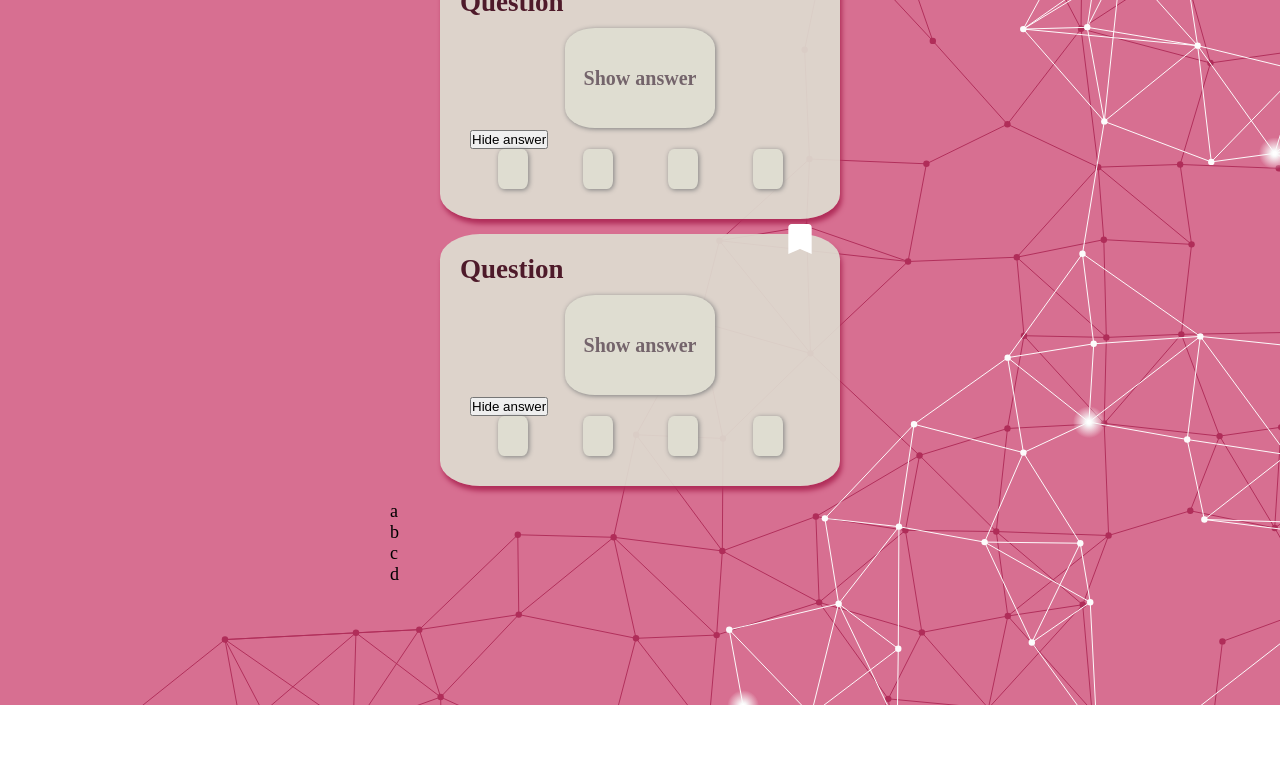
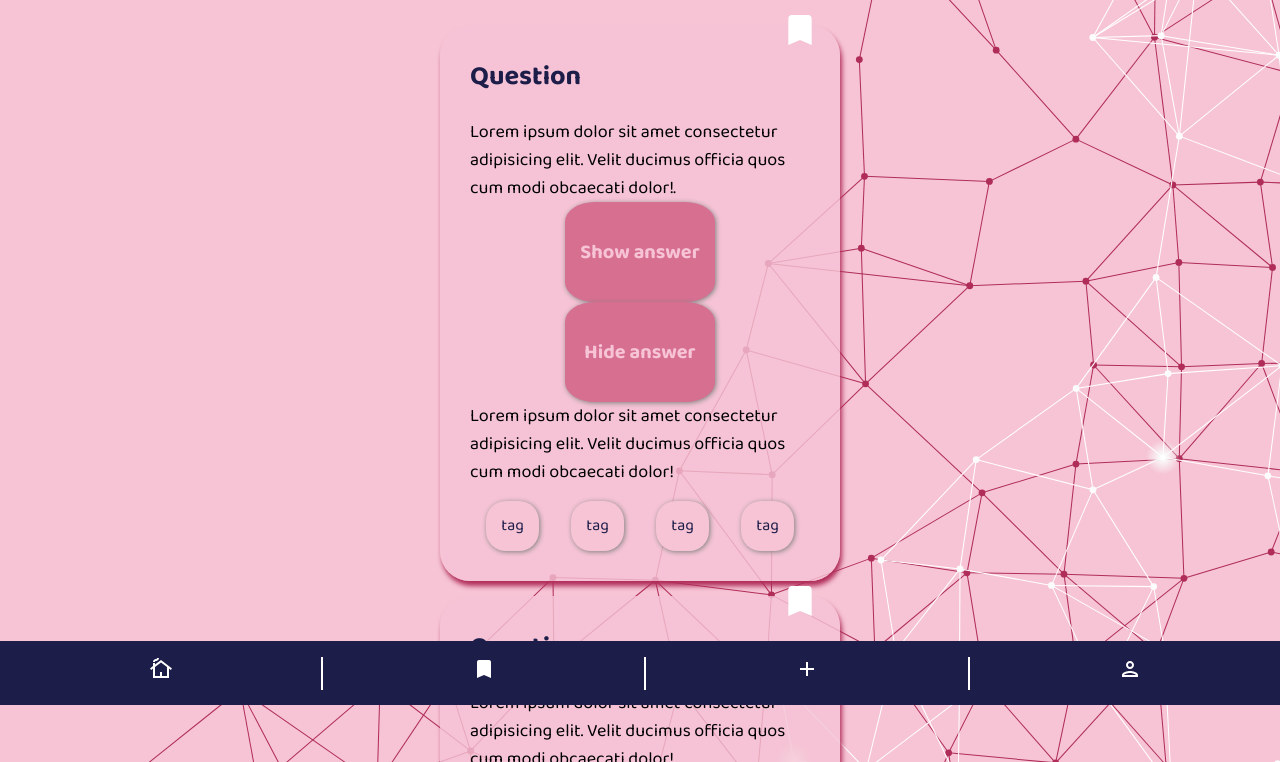
Before and after one commit to cintiavazquez/quizz-app, a plain HTML site: page bookmarks.html in a window 1280 px wide. Shown: the part 95-857 px from the top of the page. Before the commit the page ends 800 px from the top, so only its background shows below. Drawn offline with Linux system fonts and the light colour scheme.

Commit message:
Add further styles

```diff
--- a/base.css
+++ b/base.css
@@ -11,9 +11,20 @@ html {
 ul {
   list-style: none;
 }
+a {
+  text-decoration: none;
+  font-family: inherit;
+  color: inherit;
+}
+
 body {
   max-width: 500px;
   margin: auto;
   font-family: "Baloo 2";
   font-size: 1.8rem;
 }
+
+main {
+  margin-top: 15vh;
+  margin-bottom: 15vh;
+}
--- a/bookmarks.html
+++ b/bookmarks.html
@@ -5,15 +5,18 @@
     <meta http-equiv="X-UA-Compatible" content="IE=edge" />
     <meta name="viewport" content="width=device-width, initial-scale=1.0" />
     <title>Quiz-app</title>
+    <style>
+      @import url("https://fonts.googleapis.com/css2?family=Baloo+2:wght@400;700&family=Roboto:wght@100&family=Tinos:wght@400;700&display=swap");
+    </style>
     <link rel="stylesheet" href="style.css" />
   </head>
   <body>
-    <header>
-      <h1 class="title">QUIZ-APP</h1>
-    </header>
+    <nav class="nav__top">
+      <h1>Bookmarks</h1>
+    </nav>
     <main>
       <article class="question">
-        <h2>Question</h2>
+        <h2 class="title">Question</h2>
         <aside class="question__bookmark">
           <svg
             class="bookmark"
@@ -28,22 +31,28 @@
           </svg>
         </aside>
         <div class="question__wrap">
-          <p class="question__text"></p>
+          <p class="question__text">
+            Lorem ipsum dolor sit amet consectetur adipisicing elit. Velit
+            ducimus officia quos cum modi obcaecati dolor!.
+          </p>
           <button class="button">Show answer</button>
-          <section class="question__answer">
-            <button class="button--hide">Hide answer</button>
-            <p></p>
+          <section class="question__text">
+            <button class="button button--hide">Hide answer</button>
+            <p>
+              Lorem ipsum dolor sit amet consectetur adipisicing elit. Velit
+              ducimus officia quos cum modi obcaecati dolor!
+            </p>
             <section class="question__tags">
-              <p class="questions__tags__single"></p>
-              <p class="questions__tags__single"></p>
-              <p class="questions__tags__single"></p>
-              <p class="questions__tags__single"></p>
+              <p class="questions__tags__single">tag</p>
+              <p class="questions__tags__single">tag</p>
+              <p class="questions__tags__single">tag</p>
+              <p class="questions__tags__single">tag</p>
             </section>
           </section>
         </div>
       </article>
       <article class="question">
-        <h2>Question</h2>
+        <h2 class="title">Question</h2>
         <aside class="question__bookmark">
           <svg
             class="bookmark"
@@ -58,16 +67,22 @@
           </svg>
         </aside>
         <div class="question__wrap">
-          <p class="question__text"></p>
+          <p class="question__text">
+            Lorem ipsum dolor sit amet consectetur adipisicing elit. Velit
+            ducimus officia quos cum modi obcaecati dolor!
+          </p>
           <button class="button">Show answer</button>
-          <section class="question__answer">
-            <button class="button--hide">Hide answer</button>
-            <p></p>
+          <section class="question__text">
+            <button class="button button--hide">Hide answer</button>
+            <p>
+              Lorem ipsum dolor sit amet consectetur adipisicing elit. Velit
+              ducimus officia quos cum modi obcaecati dolor!
+            </p>
             <section class="question__tags">
-              <p class="questions__tags__single"></p>
-              <p class="questions__tags__single"></p>
-              <p class="questions__tags__single"></p>
-              <p class="questions__tags__single"></p>
+              <p class="questions__tags__single">tag</p>
+              <p class="questions__tags__single">tag</p>
+              <p class="questions__tags__single">tag</p>
+              <p class="questions__tags__single">tag</p>
             </section>
           </section>
         </div>
@@ -76,10 +91,30 @@
     <footer class="footer">
       <nav>
         <ul class="nav__list">
-          <li class="nav__li1">a</li>
-          <li class="nav__bookmark">b</li>
-          <li class="nav__li3">c</li>
-          <li class="nav__li4">d</li>
+          <li class="nav__list_item">
+            <a href="./index.html">
+              <img src="./components/images/cottage_black_24dp.svg" alt="Home"
+            /></a>
+          </li>
+          <li class="nav__list_item">
+            <a href="./bookmarks.html">
+              <img
+                src="./components/images/bookmark_white_24dp.svg"
+                alt="Bookmarks"
+            /></a>
+          </li>
+          <li class="nav__list_item">
+            <a href="./create.html"
+              ><img src="./components/images/add_black_24dp.svg" alt="Create"
+            /></a>
+          </li>
+          <li class="nav__list_item">
+            <a href="./profile.html"
+              ><img
+                src="./components/images/person_black_24dp.svg"
+                alt="Profile"
+            /></a>
+          </li>
         </ul>
       </nav>
     </footer>
--- a/components/background.css
+++ b/components/background.css
@@ -1,6 +1,5 @@
-/* colors: dark pink (#B02D59), medium pink(#D76F91), light color(#F9F9F9) */
 body {
-  background-image: url(./images/Polygon_Luminary_BS.svg);
+  background-image: url(./images/lightpink_Polygon\ Luminarylightpink.svg);
   background-size: cover;
   background-repeat: no-repeat;
 }
--- a/components/buttons.css
+++ b/components/buttons.css
@@ -10,6 +10,6 @@
   border-radius: 20%;
   border: none;
   box-shadow: 1px 1px 5px grey;
-  color: rgb(116, 100, 107);
-  background-color: #dfddd1;
+  color: var(--light-color);
+  background-color: var(--medium-color);
 }
--- /dev/null
+++ b/components/colors.css
@@ -0,0 +1,9 @@
+/* colors: drk blue (#1d1d49), dark pink (#B02D59), medium pink(#D76F91), light pink #F6C4D5 light color(#F9F9F9) */
+
+:root {
+  --darkest-color: #1d1d49;
+  --dark-color: #b02d59;
+  --medium-color: #d76f91;
+  --light-color: rgb(246, 196, 213);
+  --lightest-color: #f9f9f9;
+}
--- /dev/null
+++ b/components/input.css
@@ -0,0 +1,14 @@
+.input-field {
+  min-height: 15vh;
+  min-width: 70vw;
+  text-decoration: none;
+  margin-left: auto;
+  margin-right: auto;
+  border-top: 4px inset var(--darkest-color);
+  background-color: #f8f1f7a9;
+  box-shadow: 2px 5px 5px #b02d59;
+}
+
+::placeholder {
+  color: ;
+}
--- a/components/nav_icons.css
+++ b/components/nav_icons.css
@@ -0,0 +1,4 @@
+.nav__list_item {
+fill: white!;
+align-self: center;
+}
--- a/components/tags.css
+++ b/components/tags.css
@@ -2,6 +2,7 @@
   display: flex;
   flex-wrap: wrap;
   justify-content: space-around;
+  margin-top: 15px;
 }
 .questions__tags__single {
   text-align: center;
@@ -9,9 +10,9 @@
   min-height: 40px;
   padding: 5px 15px 5px 15px;
   box-shadow: 1px 1px 5px grey;
-  color: rgb(116, 100, 107);
-  background-color: #dfddd1;
-  border-radius: 20%;
+  color: var(--darkest-color);
+  background-color: var(--light-color);
+  border-radius: 20px;
   border: none;
   font-size: 1.6rem;
 }
--- a/components/titles.css
+++ b/components/titles.css
@@ -1,6 +1,6 @@
 .title {
-  color: #4e1a2a;
-  text-align: center;
+  color: var(--darkest-color);
+  text-align: left;
   padding: 10px;
   font-weight: bold;
 }
--- a/style.css
+++ b/style.css
@@ -1,11 +1,12 @@
 @import "base.css";
 @import "./components/bookmark.css";
 @import "./components/buttons.css";
-@import "./components/nav_divider.css";
 @import "./components/nav_icons.css";
 @import "./components/tags.css";
 @import "./components/titles.css";
 @import "./components/background.css";
+@import "./components/input.css";
+@import "./components/colors.css";
 
 .question {
   height: auto;
@@ -15,10 +16,11 @@
   margin-bottom: 15px;
   position: relative;
   padding: 20px 20px 20px 20px;
-  background-color: #dfddd1e8;
-  border-radius: 10%;
+  background-color: rgba(246, 196, 213, 0.803);
+  border-radius: 30px;
   box-shadow: 2px 5px 5px #b02d59;
 }
+
 .question__wrap {
   display: flex;
   flex-direction: column;
@@ -26,6 +28,49 @@
   padding: 10px;
 }
 
-h2 {
-  color: #4e1a2a;
+.question__text {
+  display: flex;
+  flex-direction: column;
 }
+
+.footer {
+  font-family: inherit;
+}
+.nav__top {
+  text-align: center;
+  background-color: rgb(29, 29, 73);
+  position: fixed;
+  top: 0;
+  right: 0;
+  left: 0;
+  height: 8vh;
+  width: 100vw;
+  z-index: 50;
+  color: white;
+}
+.nav__list {
+  position: fixed;
+  bottom: 0;
+  right: 0;
+  left: 0;
+  height: 8vh;
+  width: 101vw;
+  display: grid;
+  grid-template-columns: 1fr 1fr 1fr 1fr;
+  text-align: center;
+  background-color: #1d1d49;
+}
+
+.nav__list_item {
+  border-right: 2px solid white;
+}
+
+.form {
+  display: flex;
+  flex-direction: column;
+  flex-wrap: wrap;
+  align-items: center;
+  justify-content: center;
+  padding: 10px;
+  gap: 20px;
+}
```
Also changed, not shown: create.html (+42 -17 lines), index.html (+37 -14 lines), profile.html (+3 -0 lines), components/images/add_black_24dp.svg (added), components/images/cottage_black_24dp.svg (added), components/images/lightpink_Polygon Luminarylightpink.svg (added), components/images/person_black_24dp.svg (added), components/nav_divider.css (deleted).
